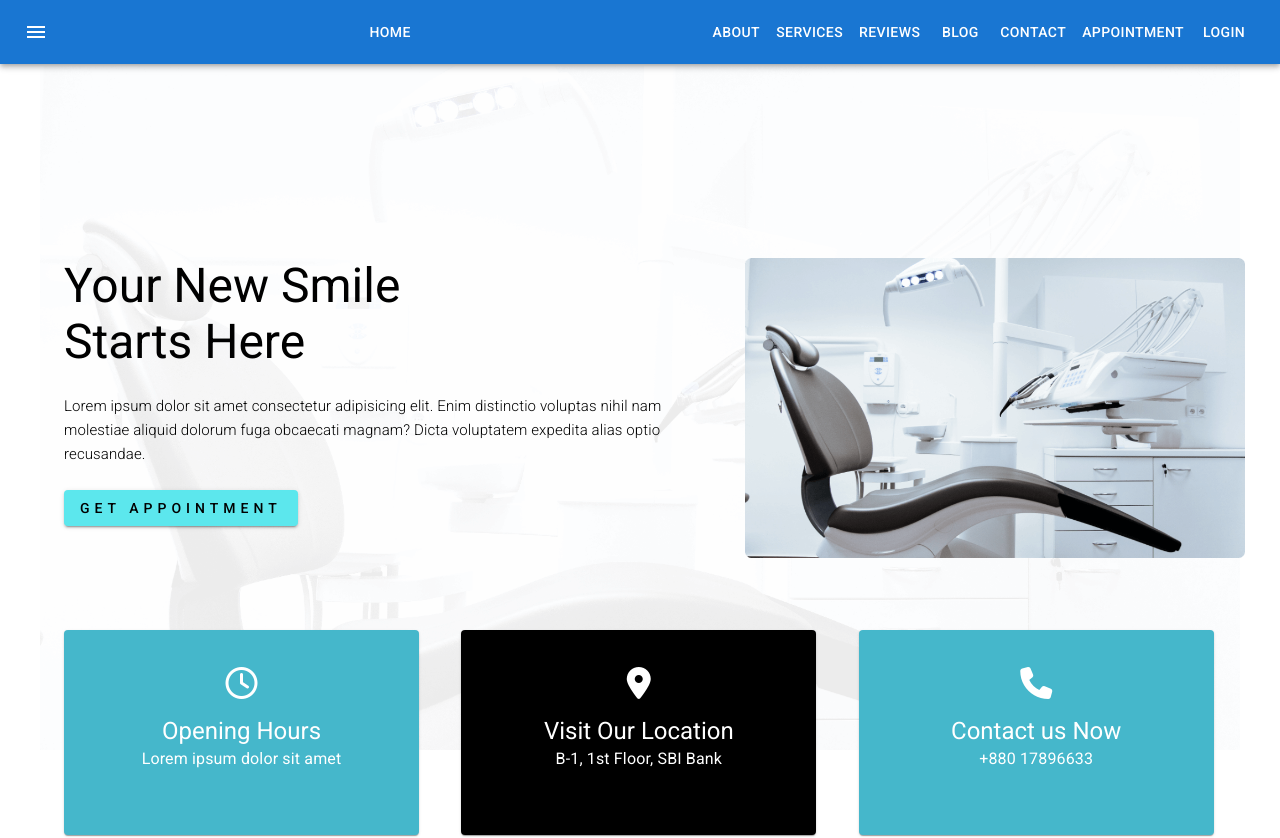
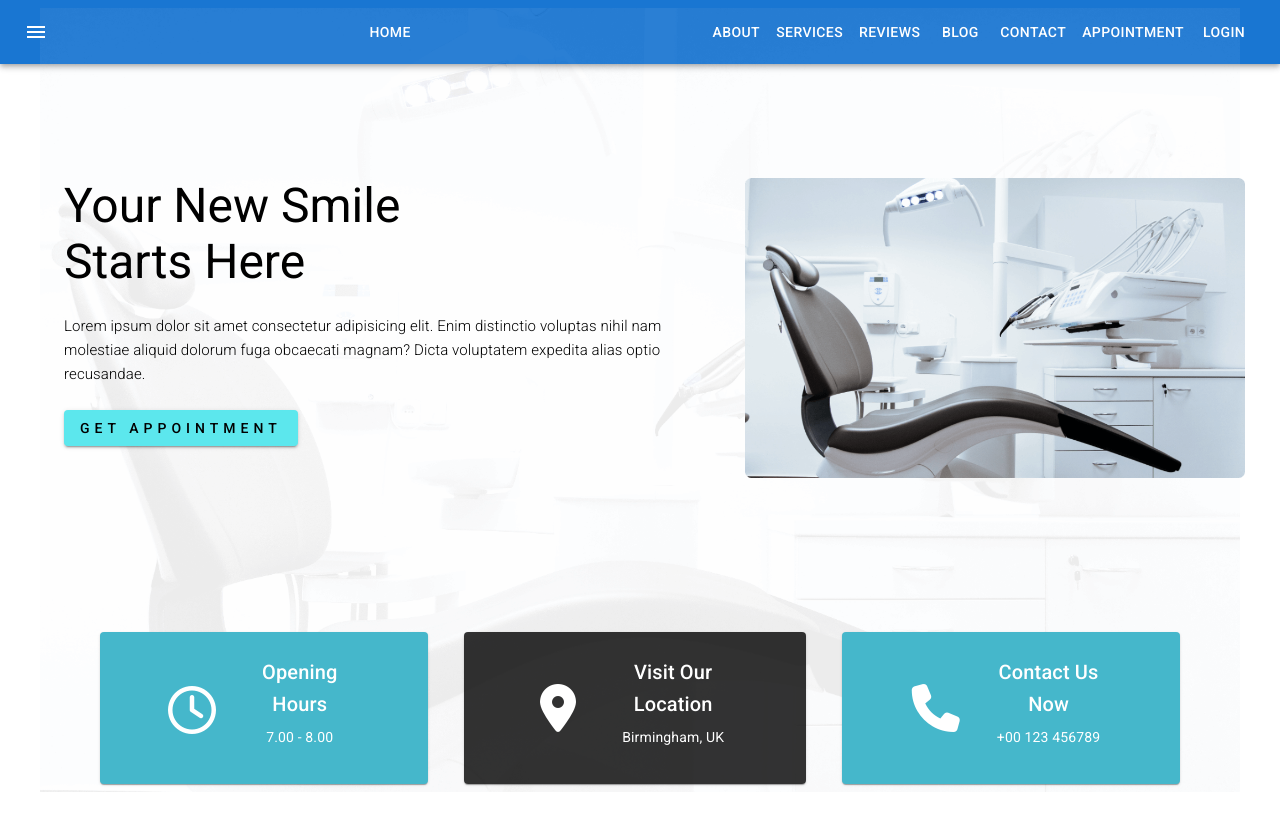
Before and after one commit to devruhul/doctors-portal-client, a React (Create React App) app: page / in a window 1280 px wide. Shown: the top 838 px of the page. Built offline with nearby package versions, Linux system fonts and the light colour scheme.

Commit message:
added some changes overall design

```diff
--- a/src/pages/Home/Banner/Banner.js
+++ b/src/pages/Home/Banner/Banner.js
@@ -13,7 +13,6 @@ const bannerbg = {
     backgroundSize: 'cover',
     backgroundPosition: 'center',
     backgroudrepeat: 'no-repeat',
-    marginTop: 2
 }
 
 // for centering the content
@@ -27,8 +26,8 @@ const Banner = () => {
     return (
         // Here is the banner
         <>
-            <Container style={bannerbg} sx={{ padding: '150px', flexGrow: 1 }}>
-                <Grid container spacing={2}>
+            <Container style={bannerbg} sx={{ flexGrow: 1, }}>
+                <Grid sx={{ pt: 14, pb: 34, mt: -7 }} container spacing={2}>
                     <Grid item sx={{ ...verticalCenter, textAlign: 'left' }} xs={12} md={7}>
                         <Box>
                             <Typography variant="h3">
--- a/src/pages/Home/ContactInfo/ContactInfo.js
+++ b/src/pages/Home/ContactInfo/ContactInfo.js
@@ -1,60 +1,62 @@
 import React from 'react';
-import { Typography, CardContent, Card, Grid, Box, Container } from '@mui/material';
-
-
+import { Typography, CardContent, Card, Grid, Container } from '@mui/material';
 
 const ContactInfo = () => {
     return (
-        <Container sx={{ mt: 5, mb:10 }}>
-            <Grid container direction="row"
-                justifyContent="space-between"
-                alignItems="center" spacing={5} sx={{ mt: -25 }}>
-                <Grid item xs={12} sm={6} md={4}>
-                    <Card sx={{ width: 275, backgroundColor: '#45B7CB', px: 5, py: 4, color: 'white' }}>
-                        <Box>
-                            <i style={{ marginTop: 5 }} className="fa-regular fa-clock fa-2x"></i>
-                        </Box>
+        <Container sx={{ mt: 5, mb: 10 }}>
+            <Grid sx={{ mt: -25 }} container justifyContent="space-evenly" alignItems="center">
+                <Card sx={{ px: 7, py: 1, mb: 10, backgroundColor: 'rgb(69, 183, 203)', color: 'white' }}>
+                    <Grid container justifyContent="center" alignItems="center">
+                        <Grid item xs={12} md={4}>
+                            <i style={{ marginTop: 5 }} className="fa-regular fa-clock fa-3x"></i>
+                        </Grid>
+                        <Grid item xs={12} md={8} >
                             <CardContent>
-                            <Typography variant="h5" component="div">
+                                <Typography gutterBottom variant="h6" sx={{ color: 'white' }}>
                                     Opening Hours
                                 </Typography>
-                            <Typography sx={{ mb: 1 }} color="text.white">
-                                Lorem ipsum dolor sit amet
+                                <Typography gutterBottom variant="body2">
+                                    7.00 - 8.00
                                 </Typography>
                             </CardContent>
+                        </Grid>
+                    </Grid>
                 </Card>
+                <Card sx={{ px: 7, py: 1, mb: 10, backgroundColor: 'rgb(0,0,0, 0.8)', color: 'white' }}>
+                    <Grid container justifyContent="center" alignItems="center">
+                        <Grid item xs={12} md={4}>
+                            <i className="fa-solid fa-location-dot fa-3x"></i>
                         </Grid>
-                <Grid item xs={12} sm={6} md={4} >
-                    <Card sx={{ width: 275, backgroundColor: 'black', px: 5, py: 4, color: 'white' }}>
-                        <Box>
-                            <i style={{ marginTop: 5 }} className="fa-solid fa-location-dot fa-2x"></i>
-                        </Box>
+                        <Grid item xs={12} md={8} >
                             <CardContent>
-                            <Typography variant="h5" component="div">
+                                <Typography gutterBottom variant="h6" sx={{ color: 'white' }}>
                                     Visit Our Location
                                 </Typography>
-                            <Typography sx={{ mb: 1 }} color="text.white">
-                                B-1, 1st Floor, SBI Bank
+                                <Typography gutterBottom variant="body2">
+                                    Birmingham, UK
                                 </Typography>
                             </CardContent>
+                        </Grid>
+                    </Grid>
                 </Card>
+                <Card sx={{ px: 7, py: 1, mb: 10, backgroundColor: 'rgb(69, 183, 203)', color: 'white' }}>
+                    <Grid container justifyContent="center" alignItems="center">
+                        <Grid item xs={12} md={4}>
+                            <i class="fa-solid fa-phone fa-3x"></i>
                         </Grid>
-                <Grid item xs={12} sm={6} md={4} >
-                    <Card sx={{ width: 275, backgroundColor: '#45B7CB', px: 5, py: 4, color: 'white' }}>
-                        <Box>
-                            <i style={{ marginTop: 5 }} className="fa-solid fa-phone fa-2x"></i>
-                        </Box>
+                        <Grid item xs={12} md={8}>
                             <CardContent>
-                            <Typography variant="h5" component="div">
-                                Contact us Now
+                                <Typography gutterBottom variant="h6" sx={{ color: 'white' }}>
+                                    Contact Us Now
                                 </Typography>
-                            <Typography sx={{ mb: 1 }} color="text.white">
-                                +880 17896633
+                                <Typography gutterBottom variant="body2">
+                                    +00 123 456789
                                 </Typography>
                             </CardContent>
-                    </Card>
                         </Grid>
                     </Grid>
+                </Card>
+            </Grid >
         </Container>
 
     );
--- a/src/pages/Home/Reviews/Reviews.js
+++ b/src/pages/Home/Reviews/Reviews.js
@@ -31,13 +31,13 @@ const reviews = [
 const Reviews = () => {
     return (
         // Testomonial page
-        <Container sx={{ mt: 15 }}>
+        <Container sx={{ mt: 10 }}>
             <Grid container spacing={24}>
-                <Grid item xs={12} md={6} sx={{ textAlign: 'left', mb: 5 }} >
+                <Grid container item xs={12} md={6} sx={{ textAlign: 'left',  }} >
                     <Typography variant="h4" gutterBottom sx={{ color: '#5CE7ED', }}>
                         Testimonials
                     </Typography>
-                    <Typography variant="h3" gutterBottom>
+                    <Typography variant="h4">
                         What's Our Patient's <br /> Says
                     </Typography>
                 </Grid>
--- a/src/pages/Home/Services/Services.js
+++ b/src/pages/Home/Services/Services.js
@@ -32,8 +32,8 @@ const Services = () => {
         // Here is the Services section
         <Box>
             <Container>
-                <Typography sx={{ color: '#5CE7ED', my: 3, letterSpacing: '10px', fontWeight: 'bold', }} gutterBottom variant="h6" component="div"> OUR SERVICES</Typography>
-                <Typography sx={{ fontWeight: 'bold', mb: 5 }} gutterBottom variant="h4" component="div">  Services We Provide</Typography>
+                <Typography sx={{ color: '#5CE7ED', mt: 10, letterSpacing: '10px', fontWeight: 'bold', }} gutterBottom variant="h6" component="div"> OUR SERVICES</Typography>
+                <Typography sx={{ fontWeight: 'bold', mb: 10 }} gutterBottom variant="h4" component="div">  Services We Provide</Typography>
                 <Grid container spacing={{ xs: 2, md: 3 }} columns={{ xs: 4, sm: 8, md: 12 }}>
                     {/* Map services to create more service */}
                     {
```
Lines whose indentation alone changed are shown as unchanged.
